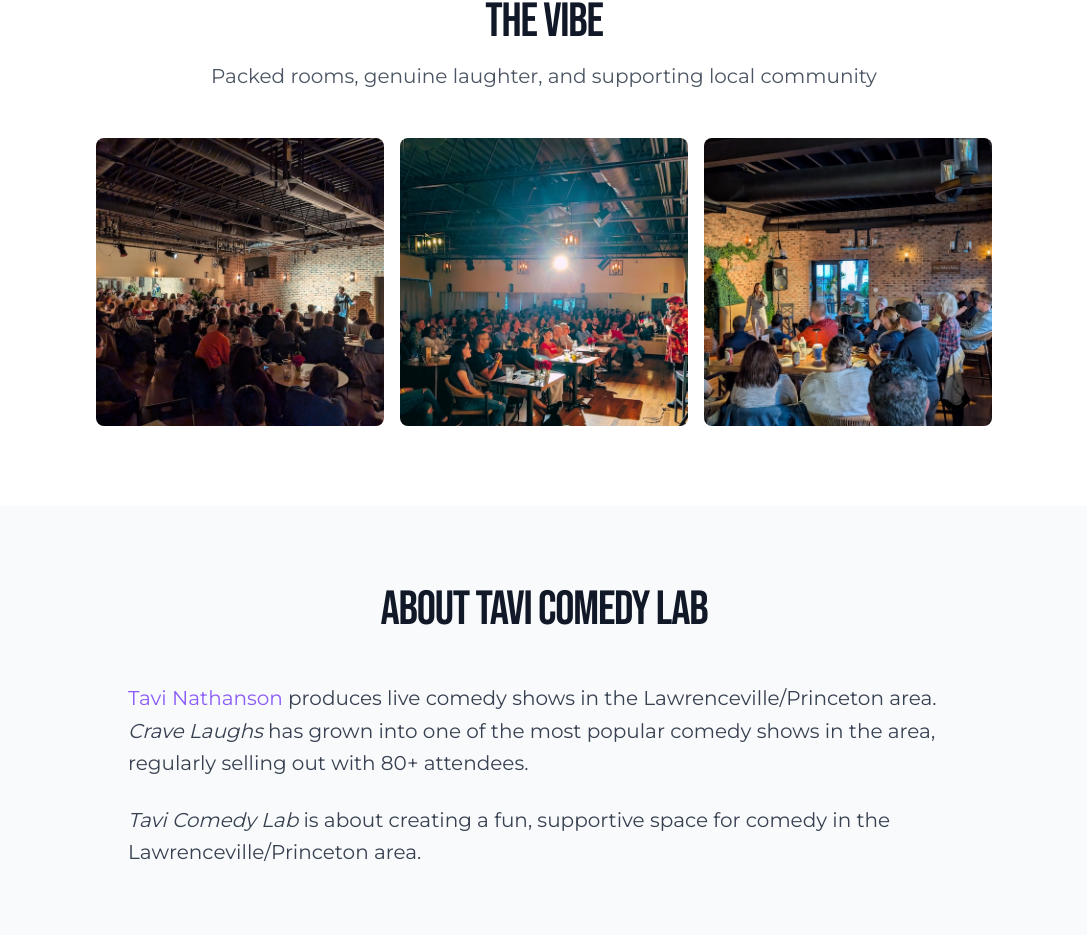
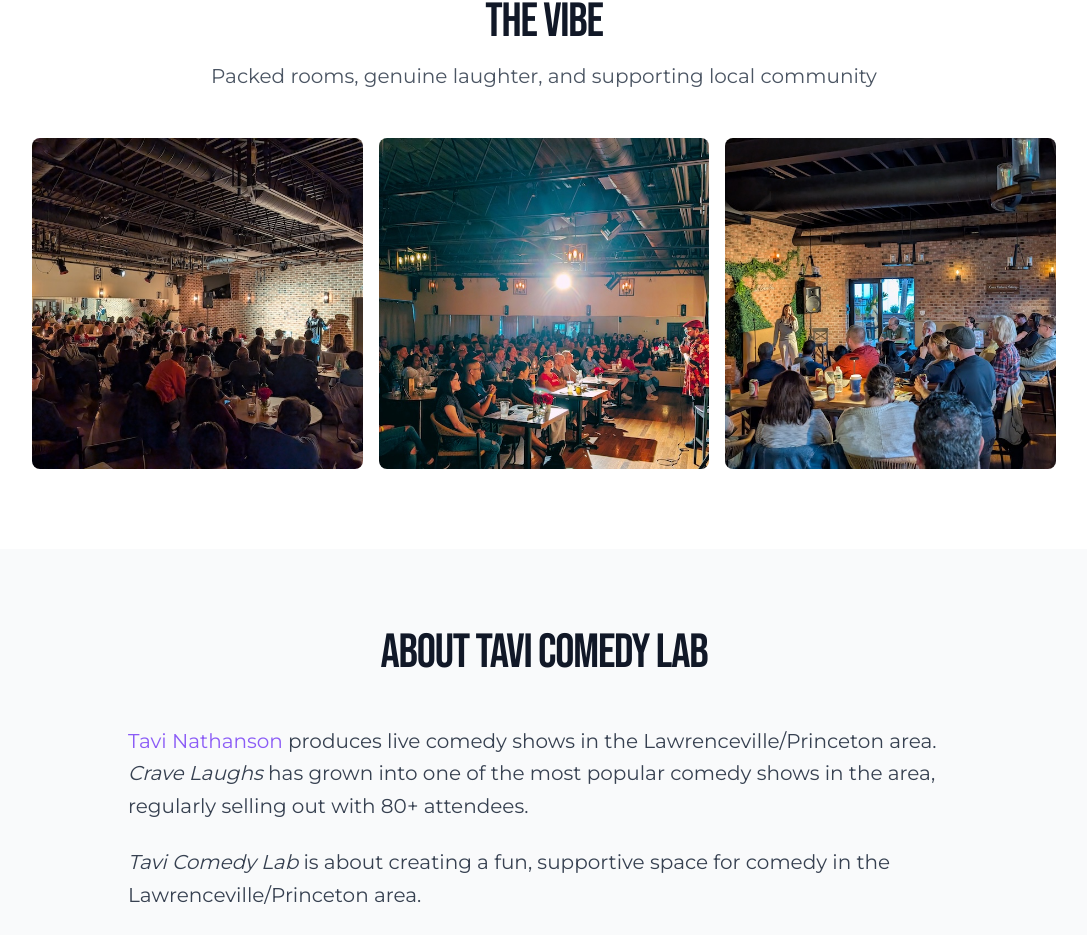
Before and after one commit to tavinathanson/tavicomedy, a Next.js app: page / in a window 1280 px wide. Shown: the part 1702-2637 px from the top of the page, without its empty margins (96-1183 px from the left). Built offline with nearby package versions, Linux system fonts and the light colour scheme.

Commit message:
Latest changes

```diff
--- a/pages/index.js
+++ b/pages/index.js
@@ -93,7 +93,7 @@
             Packed rooms, genuine laughter, and supporting local community
           </p>
 
-          <div className="grid grid-cols-1 md:grid-cols-3 gap-4 max-w-4xl mx-auto">
+          <div className="grid grid-cols-1 md:grid-cols-3 gap-4 max-w-5xl mx-auto">
             {galleryImages.map((image, index) => (
               <div key={index} className="relative aspect-square rounded-lg overflow-hidden group">
                 <Image
```
